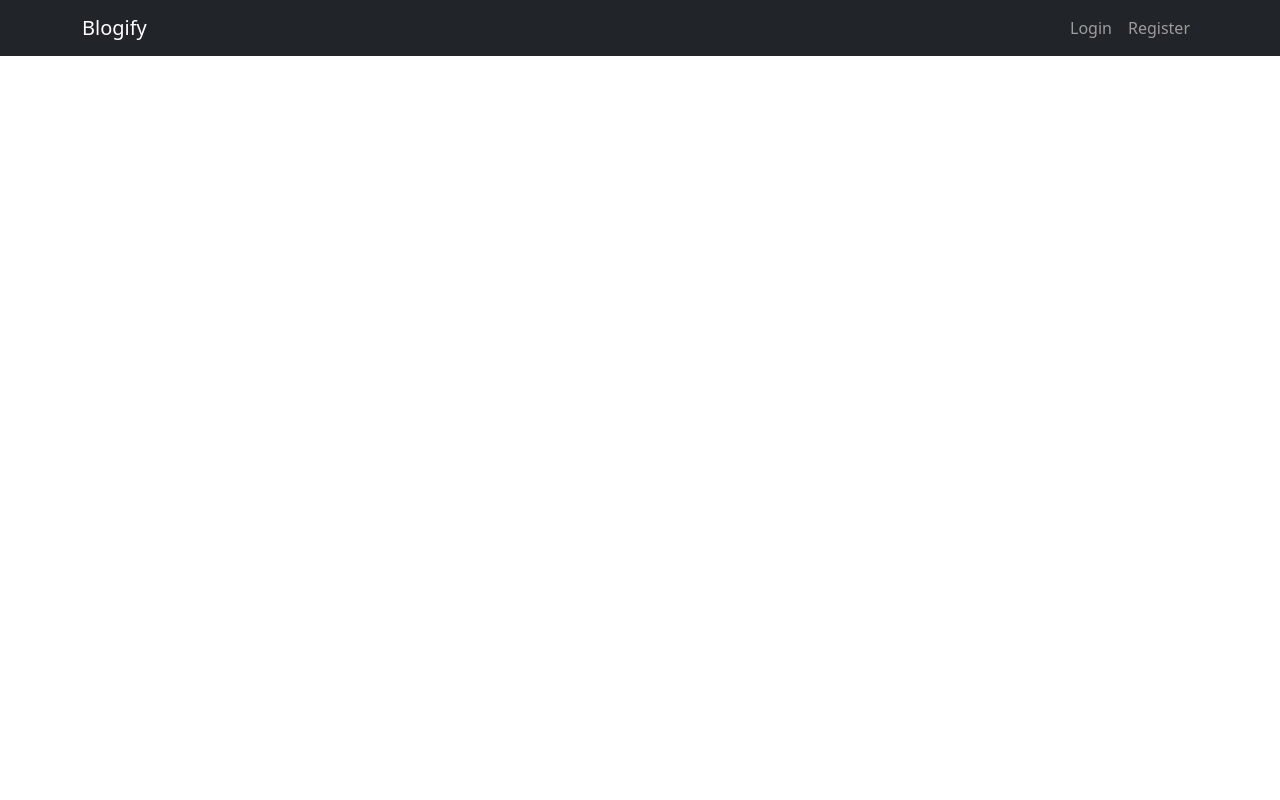
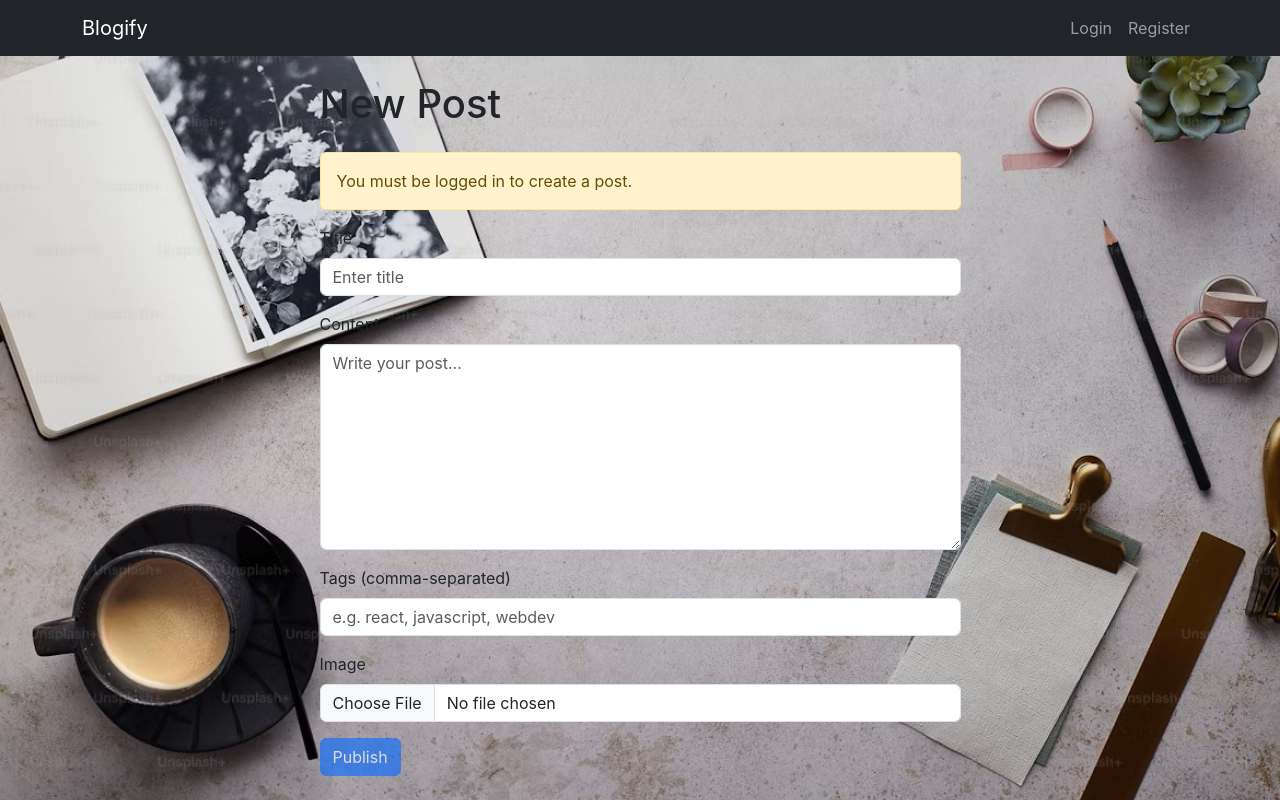
Before and after one commit to Chinmayee29/blogify-platform, a React (Create React App) app in the folder web/: page /new-post in a window 1280 px wide. Built offline with nearby package versions, Linux system fonts and the light colour scheme.

Commit message:
feat(web): Add changes

```diff
--- a/web/src/App.js
+++ b/web/src/App.js
@@ -5,6 +5,7 @@
 import LoginPage from './pages/LoginPage';
 import RegisterPage from './pages/RegisterPage';
 import PostDetailPage from './pages/PostDetailPage';
+import CreatePostPage from './pages/CreatePostPage'; // Add this line
 
 const App = () => {
   return (
@@ -15,6 +16,7 @@
         <Route path="/login" element={<LoginPage />} />
         <Route path="/register" element={<RegisterPage />} />
         <Route path="/post/:id" element={<PostDetailPage />} />
+        <Route path="/new-post" element={<CreatePostPage />} />
       </Routes>
     </BrowserRouter>
   );
--- a/web/src/components/Header.jsx
+++ b/web/src/components/Header.jsx
@@ -22,7 +22,8 @@
             {user ? (
               <>
                 <Nav.Link disabled>Hello, {user.name}</Nav.Link>
-                <Button variant="outline-light" size="sm" onClick={handleLogout}>Logout</Button>
+                <Button as={Link} to="/new-post" variant="light" size="sm" className="ms-2">New Post</Button>
+                <Button variant="outline-light" size="sm" className="ms-2" onClick={handleLogout}>Logout</Button>
               </>
             ) : (
               <>
--- a/web/src/features/postSlice.js
+++ b/web/src/features/postSlice.js
@@ -42,6 +42,22 @@
     return data;
   } catch (error) {
     const message = error?.response?.data?.message || error?.message || 'Failed to create post';
+    return thunkAPI.rejectWithValue(message);
+  }
+});
+
+export const deletePost = createAsyncThunk('posts/delete', async (id, thunkAPI) => {
+  try {
+    const state = thunkAPI.getState();
+    const token = state?.auth?.token;
+    await axios.delete(`/api/posts/${id}`, {
+      headers: {
+        Authorization: token ? `Bearer ${token}` : ''
+      }
+    });
+    return id;
+  } catch (error) {
+    const message = error?.response?.data?.message || error?.message || 'Failed to delete post';
     return thunkAPI.rejectWithValue(message);
   }
 });
@@ -110,6 +126,27 @@
         state.isLoading = false;
         state.isError = true;
         state.message = action.payload || 'Failed to create post';
+      })
+      // deletePost
+      .addCase(deletePost.pending, (state) => {
+        state.isLoading = true;
+        state.isError = false;
+        state.isSuccess = false;
+        state.message = '';
+      })
+      .addCase(deletePost.fulfilled, (state, action) => {
+        state.isLoading = false;
+        state.isSuccess = true;
+        const deletedId = action.payload;
+        state.posts = state.posts.filter((p) => p._id !== deletedId);
+        if (state.post && state.post._id === deletedId) {
+          state.post = null;
+        }
+      })
+      .addCase(deletePost.rejected, (state, action) => {
+        state.isLoading = false;
+        state.isError = true;
+        state.message = action.payload || 'Failed to delete post';
       });
   }
 });
--- a/web/src/index.css
+++ b/web/src/index.css
@@ -1,13 +1,13 @@
+
 body {
-  margin: 0;
-  font-family: -apple-system, BlinkMacSystemFont, 'Segoe UI', 'Roboto', 'Oxygen',
-    'Ubuntu', 'Cantarell', 'Fira Sans', 'Droid Sans', 'Helvetica Neue',
-    sans-serif;
-  -webkit-font-smoothing: antialiased;
-  -moz-osx-font-smoothing: grayscale;
-}
-body {
-  background-color: #f8f9fa; /* Light gray background */
+  /* Your image from the public/assets folder */
+  background-image: url('./assets/background.jpg');
+
+  /* These properties make the background look good */
+  background-size: cover;
+  background-position: center;
+  background-attachment: fixed; /* Keeps the image from scrolling */
+
   margin: 0;
   font-family: -apple-system, BlinkMacSystemFont, 'Segoe UI', 'Roboto', 'Oxygen',
     'Ubuntu', 'Cantarell', 'Fira Sans', 'Droid Sans', 'Helvetica Neue',
@@ -20,7 +20,6 @@
   font-family: source-code-pro, Menlo, Monaco, Consolas, 'Courier New',
     monospace;
 }
-
 code {
   font-family: source-code-pro, Menlo, Monaco, Consolas, 'Courier New',
     monospace;
--- a/web/src/index.js
+++ b/web/src/index.js
@@ -4,6 +4,7 @@
 import { Provider } from 'react-redux';
 import store from './app/store'; // Import the store we created
 import App from './App';
+import './index.css';
 
 const root = ReactDOM.createRoot(document.getElementById('root'));
 root.render(
--- /dev/null
+++ b/web/src/pages/CreatePostPage.jsx
@@ -0,0 +1,137 @@
+import React, { useEffect, useState } from 'react';
+import { useDispatch, useSelector } from 'react-redux';
+import { useNavigate } from 'react-router-dom';
+import { Container, Row, Col, Form, Button, Alert, Spinner } from 'react-bootstrap';
+import axios from 'axios';
+import { createPost } from '../features/postSlice';
+
+const CreatePostPage = () => {
+  const dispatch = useDispatch();
+  const navigate = useNavigate();
+
+  const { isLoading, isError, isSuccess, message, post } = useSelector((state) => state.posts);
+  const { token } = useSelector((state) => state.auth);
+
+  const [title, setTitle] = useState('');
+  const [content, setContent] = useState('');
+  const [tagsInput, setTagsInput] = useState('');
+  const [imageFile, setImageFile] = useState(null);
+  const [uploading, setUploading] = useState(false);
+  const [submitError, setSubmitError] = useState('');
+
+  useEffect(() => {
+    if (isSuccess && post?._id) {
+      navigate(`/post/${post._id}`);
+    }
+  }, [isSuccess, post, navigate]);
+
+  const handleSubmit = async (e) => {
+    e.preventDefault();
+    setSubmitError('');
+
+    try {
+      const tags = tagsInput
+        .split(',')
+        .map((t) => t.trim())
+        .filter(Boolean);
+
+      let imageUrl = '';
+      if (imageFile) {
+        setUploading(true);
+        const formData = new FormData();
+        formData.append('image', imageFile);
+        const { data } = await axios.post('/api/upload', formData, {
+          headers: { 'Content-Type': 'multipart/form-data' }
+        });
+        imageUrl = data?.url || '';
+        setUploading(false);
+      }
+
+      dispatch(createPost({ title, content, tags, imageUrl }));
+    } catch (err) {
+      setUploading(false);
+      setSubmitError(err?.response?.data?.message || err?.message || 'Failed to submit post');
+    }
+  };
+
+  return (
+    <Container className="py-4">
+      <Row className="justify-content-md-center">
+        <Col xs={12} md={8} lg={7}>
+          <h1 className="mb-4">New Post</h1>
+
+          {!token && (
+            <Alert variant="warning">You must be logged in to create a post.</Alert>
+          )}
+
+          {isError && message && <Alert variant="danger">{message}</Alert>}
+          {submitError && <Alert variant="danger">{submitError}</Alert>}
+
+          <Form onSubmit={handleSubmit}>
+            <Form.Group className="mb-3" controlId="title">
+              <Form.Label>Title</Form.Label>
+              <Form.Control
+                type="text"
+                placeholder="Enter title"
+                value={title}
+                onChange={(e) => setTitle(e.target.value)}
+                required
+              />
+            </Form.Group>
+
+            <Form.Group className="mb-3" controlId="content">
+              <Form.Label>Content</Form.Label>
+              <Form.Control
+                as="textarea"
+                rows={8}
+                placeholder="Write your post..."
+                value={content}
+                onChange={(e) => setContent(e.target.value)}
+                required
+              />
+            </Form.Group>
+
+            <Form.Group className="mb-3" controlId="tags">
+              <Form.Label>Tags (comma-separated)</Form.Label>
+              <Form.Control
+                type="text"
+                placeholder="e.g. react, javascript, webdev"
+                value={tagsInput}
+                onChange={(e) => setTagsInput(e.target.value)}
+              />
+            </Form.Group>
+
+            <Form.Group className="mb-3" controlId="image">
+              <Form.Label>Image</Form.Label>
+              <Form.Control
+                type="file"
+                accept="image/*"
+                onChange={(e) => setImageFile(e.target.files && e.target.files[0] ? e.target.files[0] : null)}
+              />
+            </Form.Group>
+
+            <Button type="submit" variant="primary" disabled={isLoading || uploading || !token}>
+              {isLoading || uploading ? (
+                <>
+                  <Spinner
+                    as="span"
+                    animation="border"
+                    size="sm"
+                    role="status"
+                    aria-hidden="true"
+                    className="me-2"
+                  />
+                  {uploading ? 'Uploading...' : 'Publishing...'}
+                </>
+              ) : (
+                'Publish'
+              )}
+            </Button>
+          </Form>
+        </Col>
+      </Row>
+    </Container>
+  );
+};
+
+export default CreatePostPage;
```
Also changed, not shown: web/src/assets/background.jpg (added).
